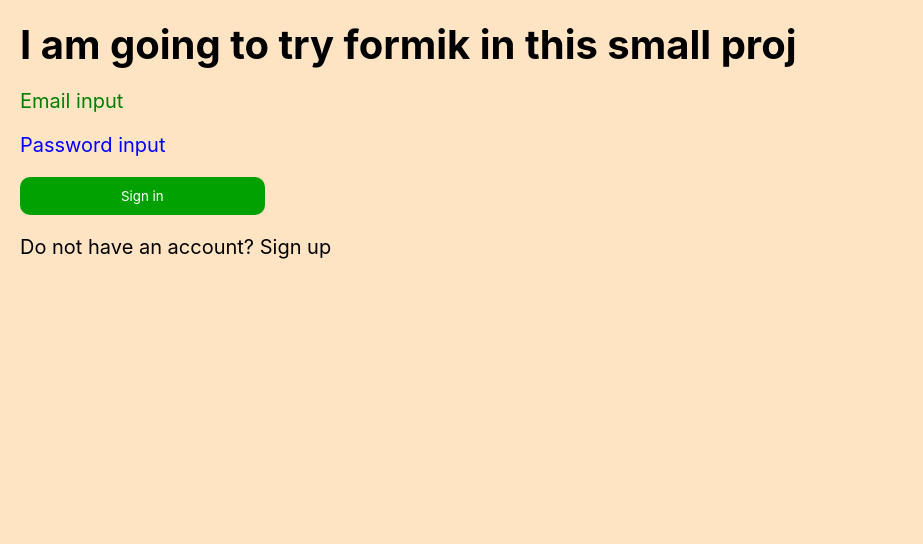
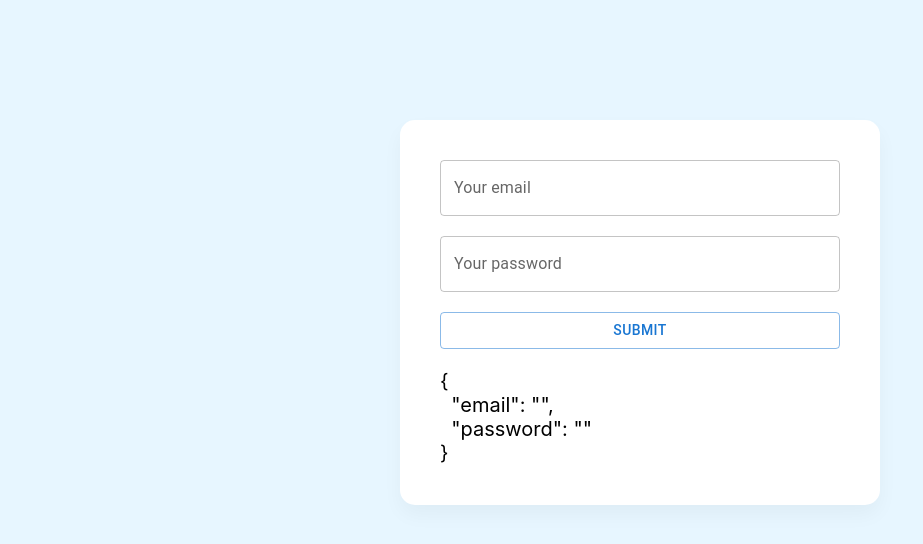
Before and after one commit to vvvvvvvector/fullstack-react-express, a React (Vite) app: page / in a window 1280 px wide. Shown: the top 544 px of the page, without its empty margins (0-923 px from the left). Built offline with nearby package versions, Linux system fonts and the light colour scheme.

Commit message:
trying Formik

```diff
--- a/package.json
+++ b/package.json
@@ -9,6 +9,10 @@
     "preview": "vite preview"
   },
   "dependencies": {
+    "@emotion/react": "^11.10.5",
+    "@emotion/styled": "^11.10.5",
+    "@mui/material": "^5.10.15",
+    "formik": "^2.2.9",
     "react": "^18.2.0",
     "react-dom": "^18.2.0",
     "sass": "^1.56.1",
--- a/src/App.tsx
+++ b/src/App.tsx
@@ -1,15 +1,61 @@
+import React from "react";
+
+import { Formik, Form } from "formik";
+
+import { TextField, Button } from "@mui/material";
+
 import "./scss/_app.scss";
 
-function App() {
+const App: React.FC = () => {
   return (
-    <>
-      <h1>I am going to try formik in this small proj</h1>
-      <p>Email input</p>
-      <p>Password input</p>
-      <button>Sign in</button>
-      <p>Do not have an account? Sign up</p>
-    </>
+    <div className="wrapper">
+      <Formik
+        initialValues={{ email: "", password: "" }}
+        onSubmit={(data, { setSubmitting }) => {
+          setSubmitting(true);
+
+          // make async call for instance
+
+          setTimeout(() => {
+            console.log("submit: ", data);
+            setSubmitting(false);
+          }, 500);
+        }}
+      >
+        {({ values, isSubmitting, handleChange, handleBlur }) => (
+          <Form>
+            <TextField
+              className="input"
+              name="email"
+              type="email"
+              label="Your email"
+              value={values.email}
+              onChange={handleChange}
+              onBlur={handleBlur}
+            />
+            <TextField
+              className="input"
+              name="password"
+              type="password"
+              label="Your password"
+              value={values.password}
+              onChange={handleChange}
+              onBlur={handleBlur}
+            />
+            <Button
+              className="submit"
+              type="submit"
+              disabled={isSubmitting}
+              variant="outlined"
+            >
+              Submit
+            </Button>
+            <pre>{JSON.stringify(values, null, 2)}</pre>
+          </Form>
+        )}
+      </Formik>
+    </div>
   );
-}
+};
 
 export default App;
--- a/src/scss/_app.scss
+++ b/src/scss/_app.scss
@@ -1,26 +1,20 @@
-h1 {
-  margin-bottom: 20px;
-}
+.wrapper {
+  padding: 40px;
+  width: 400px;
+  background-color: white;
+  border-radius: 15px;
+  box-shadow: 0px 10px 20px rgba(0, 0, 0, 0.04);
+  margin: 100px auto;
 
-p:nth-of-type(1) {
-  color: green;
-  margin-bottom: 20px;
-}
+  .input {
+    position: relative;
+    width: 100%;
+    margin-bottom: 20px;
+  }
 
-p:nth-of-type(2) {
-  color: blue;
-  margin-bottom: 20px;
-}
-
-button {
-  margin-bottom: 20px;
-  padding: 10px 100px;
-  border-radius: 10px;
-  border: 1px solid transparent;
-  color: white;
-  background-color: #01a101;
-
-  &:hover {
-    background-color: lighten(#01a101, 10%);
+  .submit {
+    position: relative;
+    width: 100%;
+    margin-bottom: 20px;
   }
 }
--- a/src/scss/main.scss
+++ b/src/scss/main.scss
@@ -11,6 +11,6 @@
 
 body {
   padding: 20px;
-  background-color: bisque;
+  background-color: #e7f6ff;
   font-size: 20px;
 }
```
Also changed, not shown: 1 other file (tests, documents, lock files or other folders).
